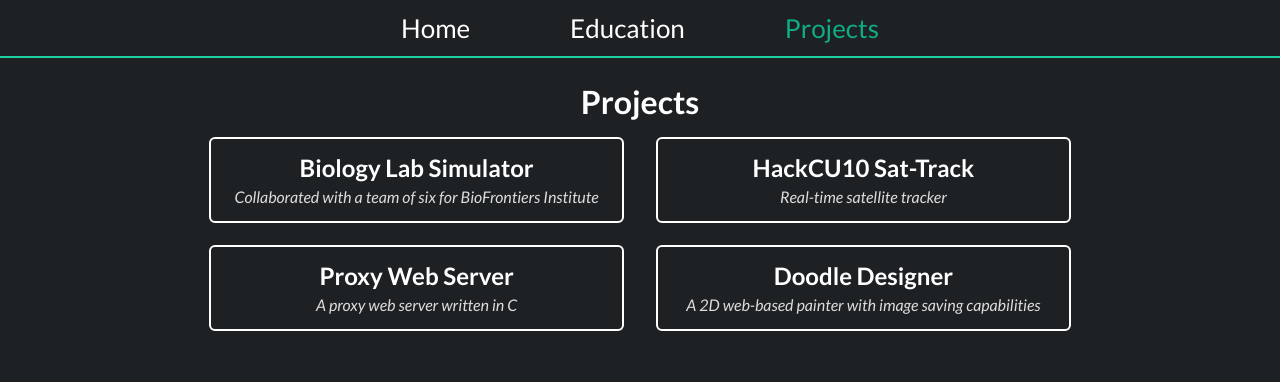
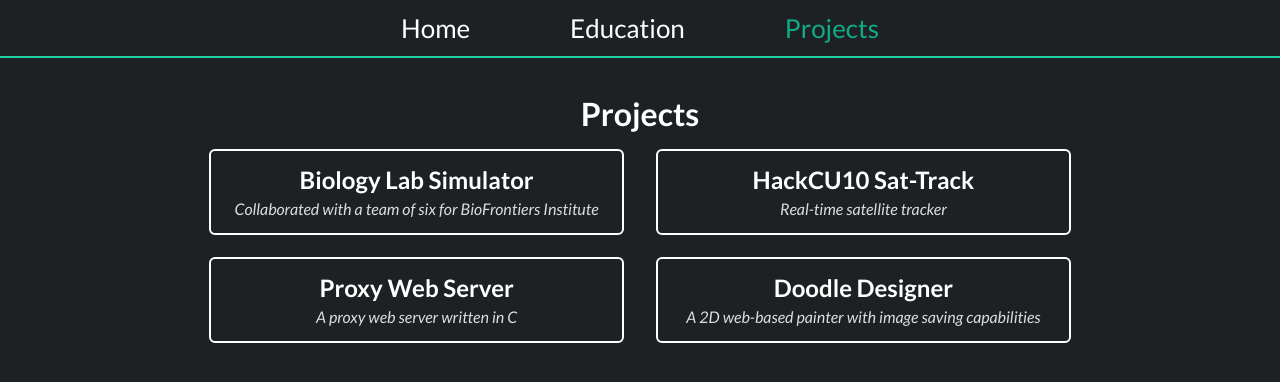
Before and after one commit to tylerhand1/portfolio, a React (Vite) app: page /projects in a window 1280 px wide. Shown: the top 382 px of the page. Built offline with nearby package versions, Linux system fonts and the light colour scheme.

Commit message:
Removed project-container-root class

```diff
--- a/src/pages/Projects.jsx
+++ b/src/pages/Projects.jsx
@@ -5,7 +5,7 @@ const Projects = () => {
   return (
     <>
       <Navbar isProjects={true} />
-      <main className='flex flex-column project-container-root'>
+      <main className='flex flex-column'>
         <h1>Projects</h1>
         <div className='project-container grid'>
           <Project title={'Biology Lab Simulator'} info={'Collaborated with a team of six for BioFrontiers Institute'} />
```
